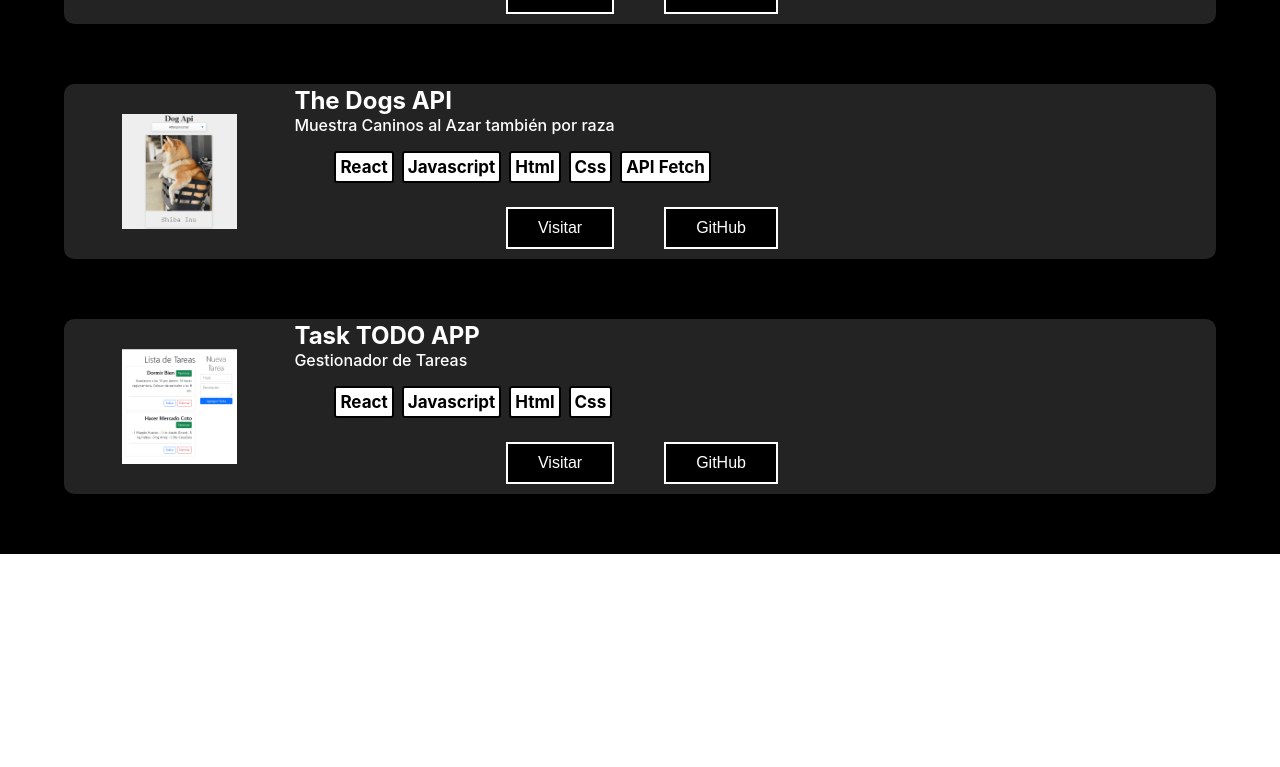
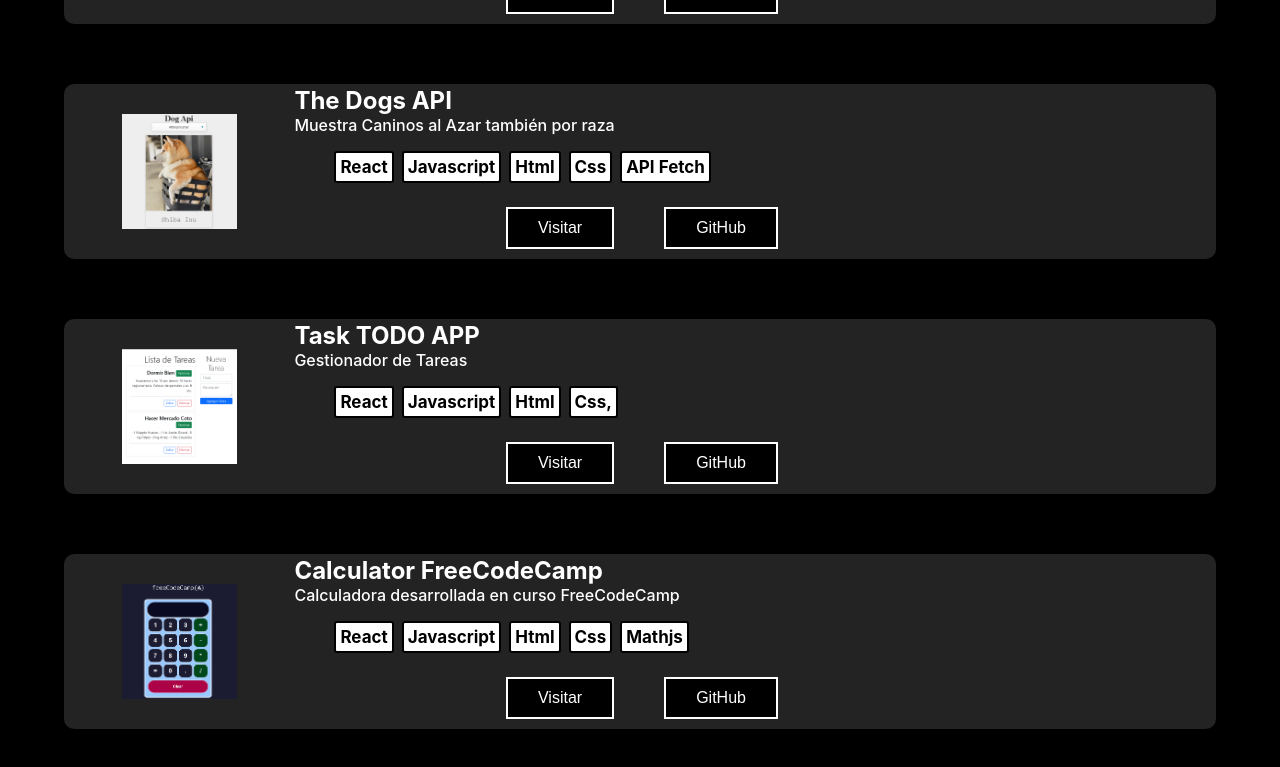
Before and after one commit to devrogerzen/drogerz, a React (Create React App) app: page /drogerz/projects in a window 1280 px wide. Shown: the part 1303-2070 px from the top of the page. Before the commit the page ends 1857 px from the top, so only its background shows below. Built offline with nearby package versions, Linux system fonts and the light colour scheme.

Commit message:
up calculator freecodecamp and skill framer motion

```diff
--- a/src/components/me/ArrayTech.js
+++ b/src/components/me/ArrayTech.js
@@ -17,6 +17,7 @@ import MavenLogon from "../../images/logos_tech_originals/maven-logon.png";
 import PostgresqlLogon from "../../images/logos_tech_originals/postgresql-logon.png";
 import ChakraUILogon from "../../images/logos_tech_originals/chakraui-logon.png";
 import UMLLogon from "../../images/logos_tech_originals/uml-logon.png"
+import FramerMotionLogon from "../../images/logos_tech_originals/framermotion-logon.png"
 
 export const languages = [
   {
@@ -45,6 +46,10 @@ export const frontend = [
   {
     nombre: "Css",
     img: CssLogon,
+  },
+   {
+    nombre: "Framer Motion",
+    img: FramerMotionLogon,
   },
   {
     nombre: "Bootstrap",
--- a/src/components/projects/ArrayProjects.js
+++ b/src/components/projects/ArrayProjects.js
@@ -5,6 +5,8 @@ import SShotDogApi from "../../images/screenshots_projects/app-thedog-api.png";
 import SShotPokeDex from "../../images/screenshots_projects/pokeapi-pokedex.png";
 import SShotTask from "../../images/screenshots_projects/app-tareas.png";
 import SShotXfolio from "../../images/screenshots_projects/xfolio-app.png";
+import SShotCalcuFreeCodeCamp from "../../images/screenshots_projects/calculator-freecodecamp-react.png";
+
 
 export const projectsData = [
   {
@@ -89,8 +91,16 @@ export const projectsData = [
     img: SShotTask,
     title: "Task TODO APP",
     desc: "Gestionador de Tareas",
-    listech: ["React", "Javascript", "Html", "Css"],
+    listech: ["React", "Javascript", "Html", "Css, "],
     linkgithub: "https://github.com/devrogerzen/To-Do_Tareas",
     linklive: "https://to-do-app-drogerz.netlify.app/"
   },
+  {
+    img: SShotCalcuFreeCodeCamp,
+    title: "Calculator FreeCodeCamp",
+    desc: "Calculadora desarrollada en curso FreeCodeCamp",
+    listech: ["React", "Javascript", "Html", "Css", "mathjs"],
+    linkgithub: "https://github.com/devrogerzen/Calculadora-FreeCodeCamp-React",
+    linklive: "https://calculator-freecodecamp-react.netlify.app/"
+  },
 ];
```
Also changed, not shown: src/images/logos_tech_originals/framermotion-logon.png (added), src/images/screenshots_projects/calculator-freecodecamp-react.png (added).
